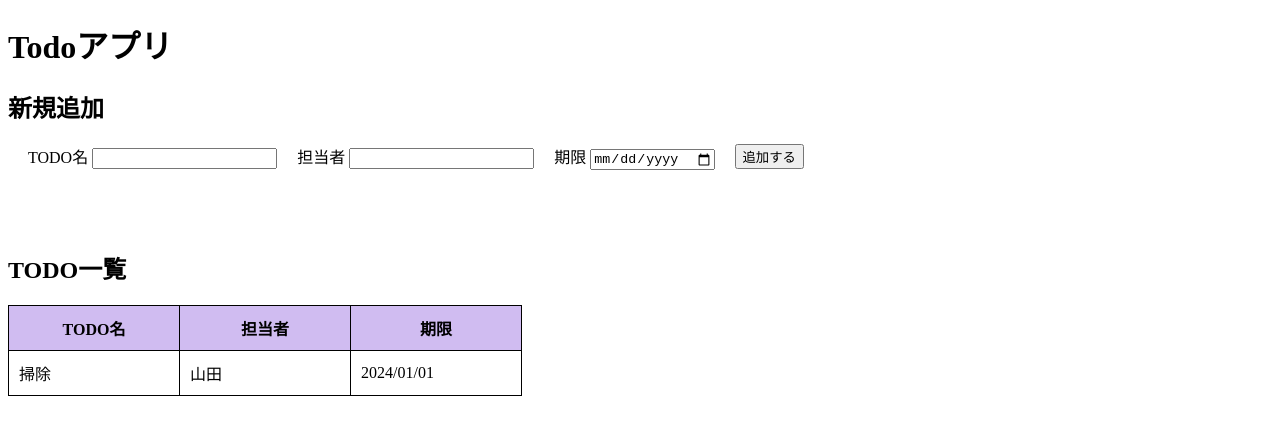
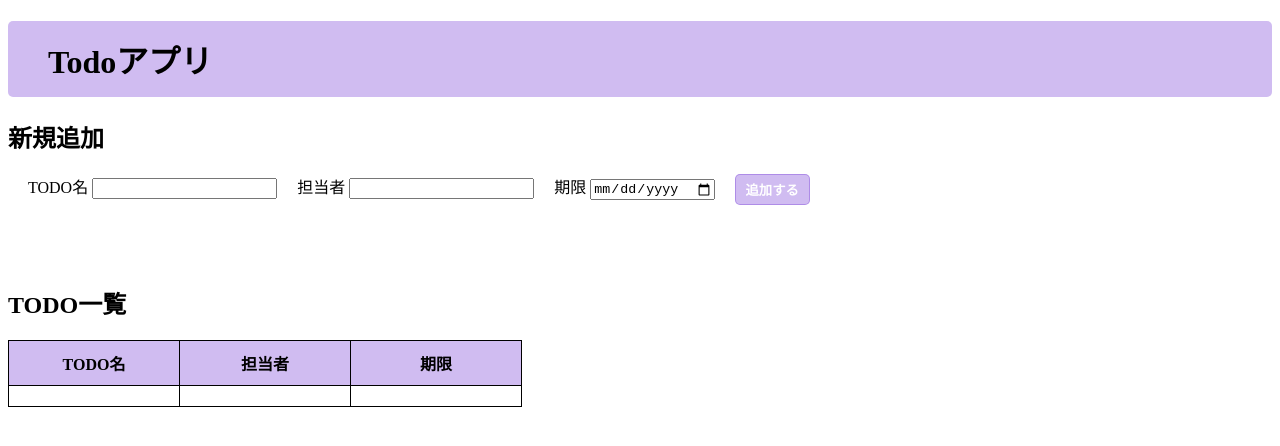
Before and after one commit to Sho240719/js-practice, a plain HTML site: page index.html in a window 1280 px wide. Both pictures are taken after a click on the button "追加する". Drawn offline with Linux system fonts and the light colour scheme.

Commit message:
TODOリストを追加できるように

```diff
--- a/css/style.css
+++ b/css/style.css
@@ -1,3 +1,9 @@
+h1 {
+  background-color: #5611cc47;
+  border-radius: 5px;
+  padding: 15px 40px;
+}
+
 .new-todo {
   display: flex;
   margin-bottom: 80px;
@@ -12,7 +18,11 @@
 }
 
 .todo-list > thead > tr > th {
-    background-color: #5611cc47;
+  background-color: #5611cc47;
+}
+
+.todo-list > tbody > tr > td {
+  text-align: center;
 }
 
 .todo-list > thead > tr > th,
@@ -21,3 +31,24 @@
   width: 150px;
   padding: 10px;
 }
+
+#register {
+  background-color: #5611cc47;
+  border: 1px solid #5611cc47;
+  border-radius: 5px;
+  color: white;
+  font-weight: bold;
+  padding: 5px 10px;
+}
+
+#register:hover {
+  background-color: #b300ff85;
+  box-shadow: 1px 1px 3px rgb(44, 44, 44);
+}
+
+#register:active {
+  background-color: #5611cc47;
+  box-shadow: none;
+  position: relative;
+  top: 1px;
+}
--- a/index.html
+++ b/index.html
@@ -40,13 +40,7 @@
               <th>期限</th>
             </tr>
           </thead>
-          <tbody>
-            <tr>
-              <td>掃除</td>
-              <td>山田</td>
-              <td>2024/01/01</td>
-            </tr>
-          </tbody>
+          <tbody id="tbody"></tbody>
         </table>
       </section>
     </main>
--- a/js/index.js
+++ b/js/index.js
@@ -1,3 +1,56 @@
+let todoList = [];
+
+// 新たに入力された要素を取得し、todoListに代入する関数
+const registerNewTodo = () => {
+  const todoNameElem = document.getElementById("new-todo-name");
+  const personElem = document.getElementById("new-person");
+  const deadlineElem = document.getElementById("new-deadline");
+  // 新たなTODOリストを追加
+  todoList.push({
+    todoName: todoNameElem.value,
+    person: personElem.value,
+    deadline: deadlineElem.value,
+  });
+};
+
+// todoリスト追加時に、todoの重複を避けるためにtodo一覧を削除する関数
+const removeTodoElem = () => {
+  while (tbody.firstChild) {
+    tbody.removeChild(tbody.firstChild);
+  }
+};
+
+// todoリストの一覧を表示する関数
+const appendTodoListElem = () => {
+  todoList.forEach((todo) => {
+    // todoNameのtdを作成
+    const todoNameTdElem = document.createElement("td");
+    todoNameTdElem.textContent = todo.todoName;
+    // personのtdを作成
+    const personTdElem = document.createElement("td");
+    personTdElem.textContent = todo.person;
+    // deadlineのtdを作成
+    const deadlineTdElem = document.createElement("td");
+    deadlineTdElem.textContent = todo.deadline;
+
+    const trElem = document.createElement("tr");
+    trElem.appendChild(todoNameTdElem);
+    trElem.appendChild(personTdElem);
+    trElem.appendChild(deadlineTdElem);
+
+    const tbodyElem = document.getElementById("tbody");
+    tbodyElem.appendChild(trElem);
+  });
+};
+
+// todoリストの追加するボタンが押されたとき
 document.addEventListener("DOMContentLoaded", () => {
+  const registerButtonElem = document.getElementById("register");
+  registerButtonElem.addEventListener("click", () => {
+    registerNewTodo();
 
+    removeTodoElem();
+
+    appendTodoListElem();
+  });
 });
```
